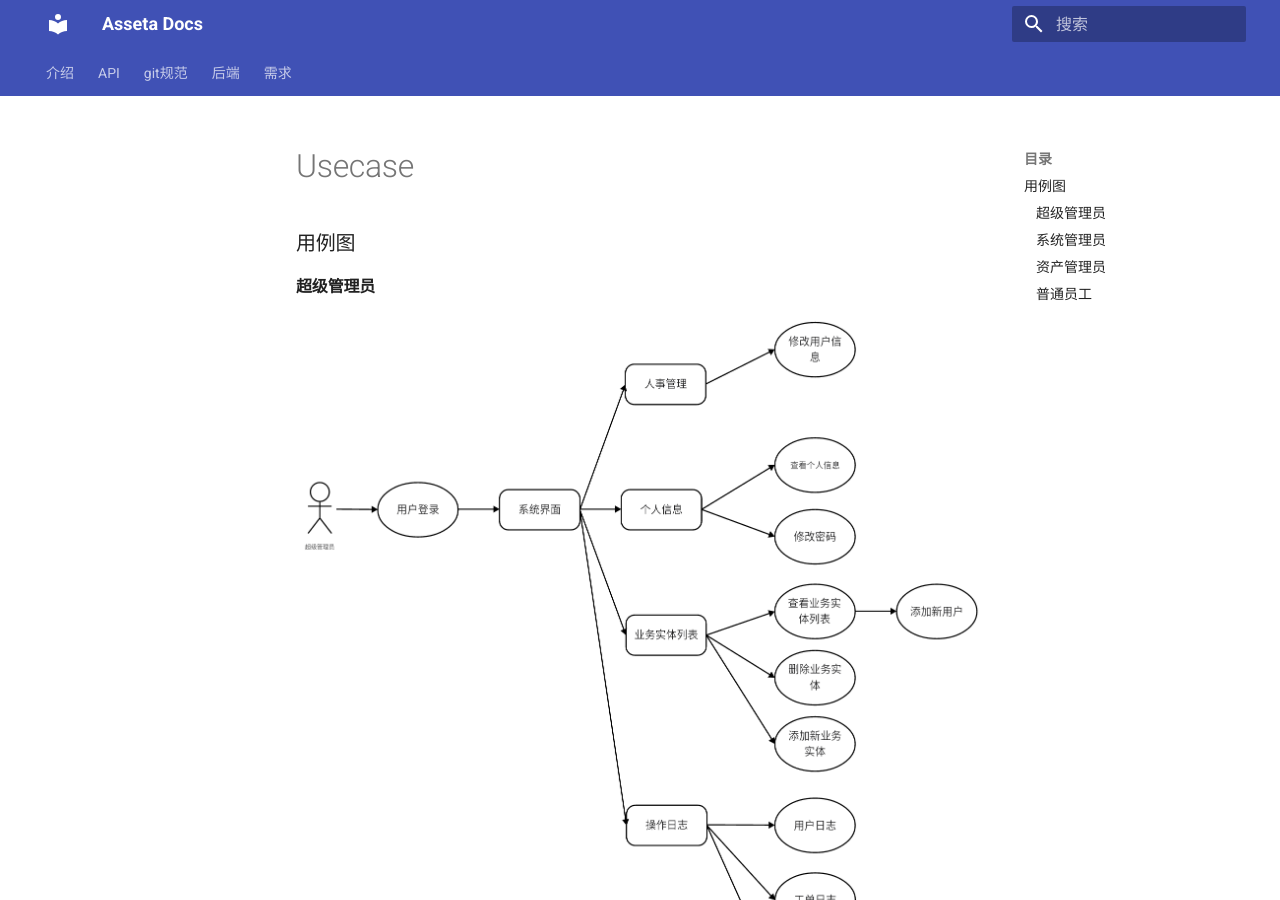
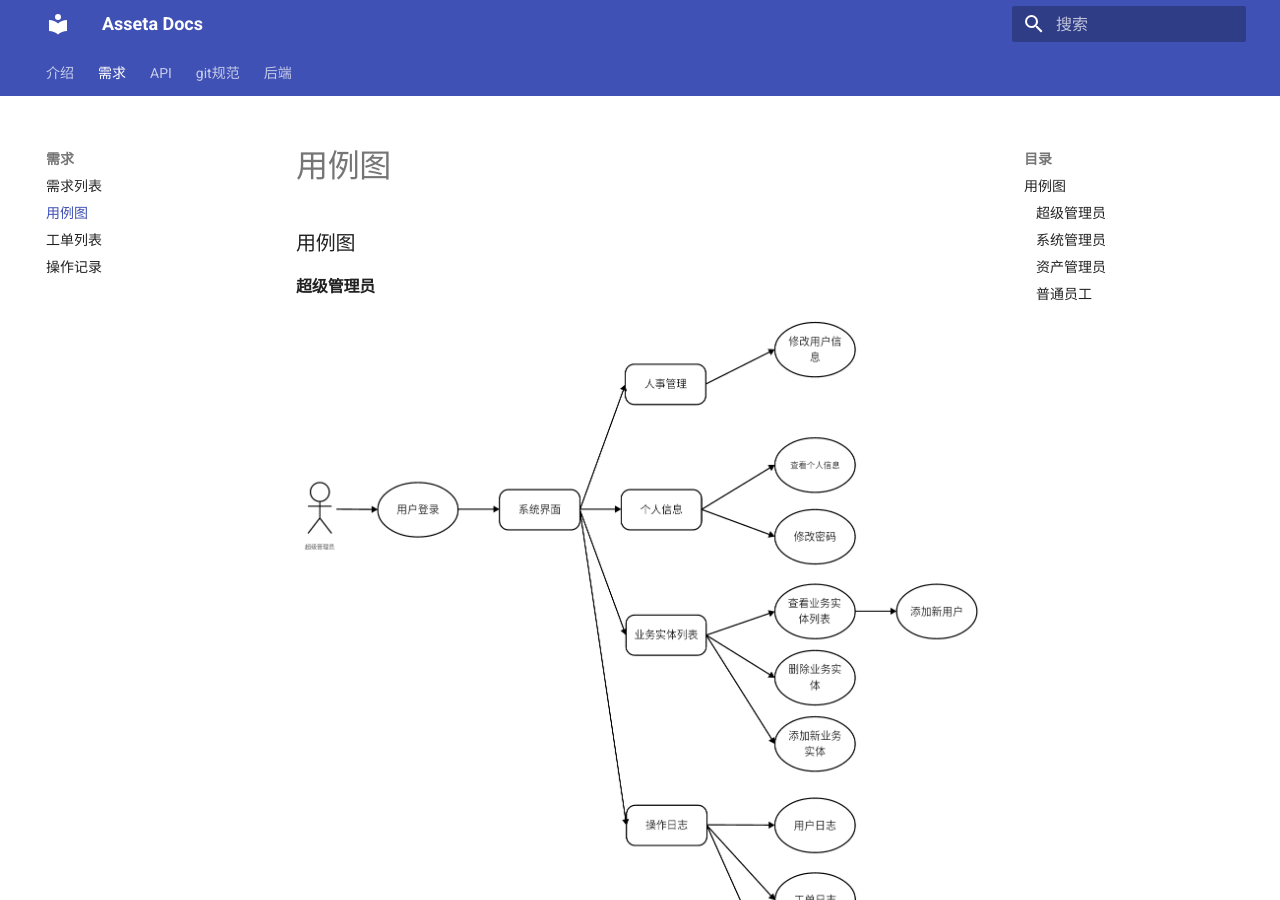
Before and after one commit to kuritas/asseta-docs, an MkDocs documentation site: the page built from docs/requirement/usecase.md, in a window 1280 px wide and 900 px high. Built offline with MkDocs 1.6.1 and Material for MkDocs 9.7.7, drawn with Linux system fonts in a browser that asks for light colours; some of the changed lines change nothing that is shown.

Commit message:
add usecase

```diff
--- a/mkdocs.yml
+++ b/mkdocs.yml
@@ -48,6 +48,11 @@ markdown_extensions:
 
 nav:
     - 介绍: index.md
+    - 需求:
+        - 需求列表: requirement/requirement.md
+        - 用例图: requirement/usecase.md
+        - 工单列表: requirement/ticket.md
+        - 操作记录: requirement/record.md
     - API:
         - API/index.md
         - User: API/user.md
@@ -64,7 +69,3 @@ nav:
         - git/index.md
     - 后端:
         - Models: backend/models.md
-    - 需求:
-        - 需求列表: requirement/requirement.md
-        - 工单列表: requirement/ticket.md
-        - 操作记录: requirement/record.md
```
